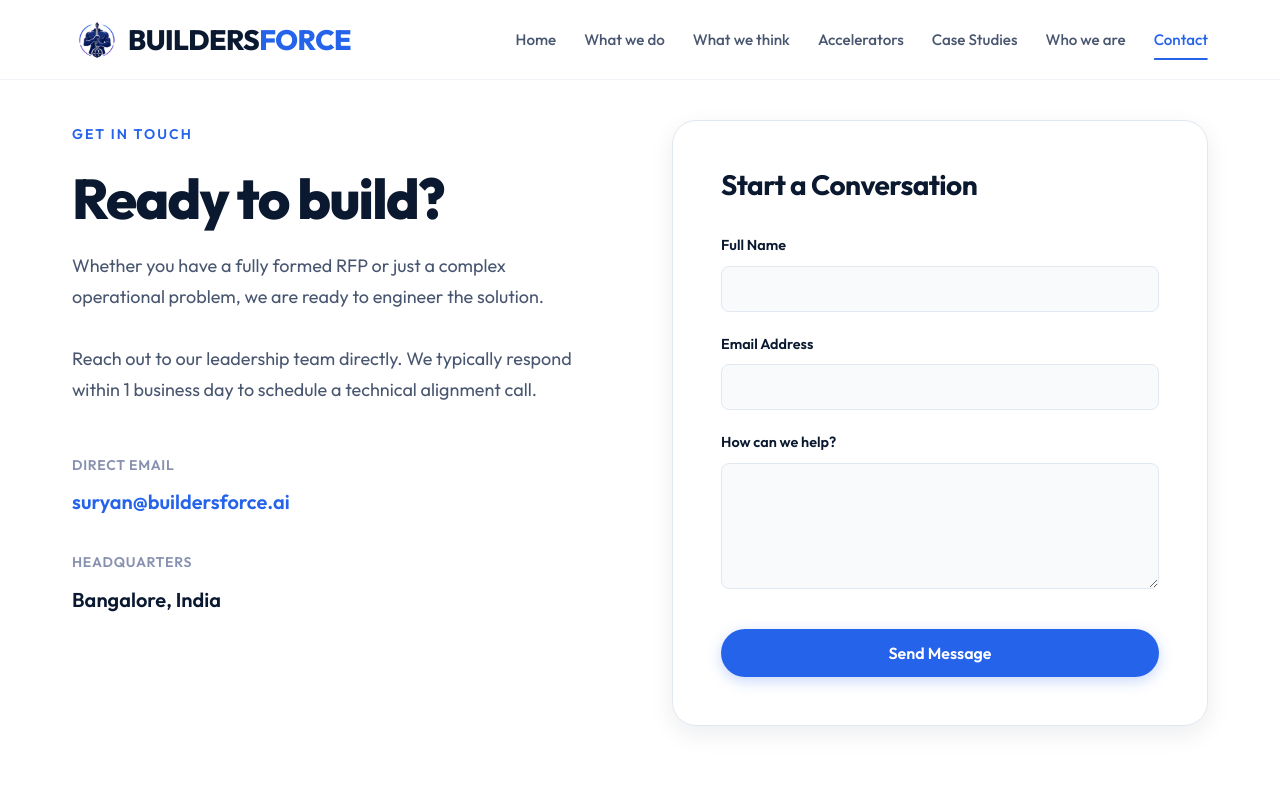
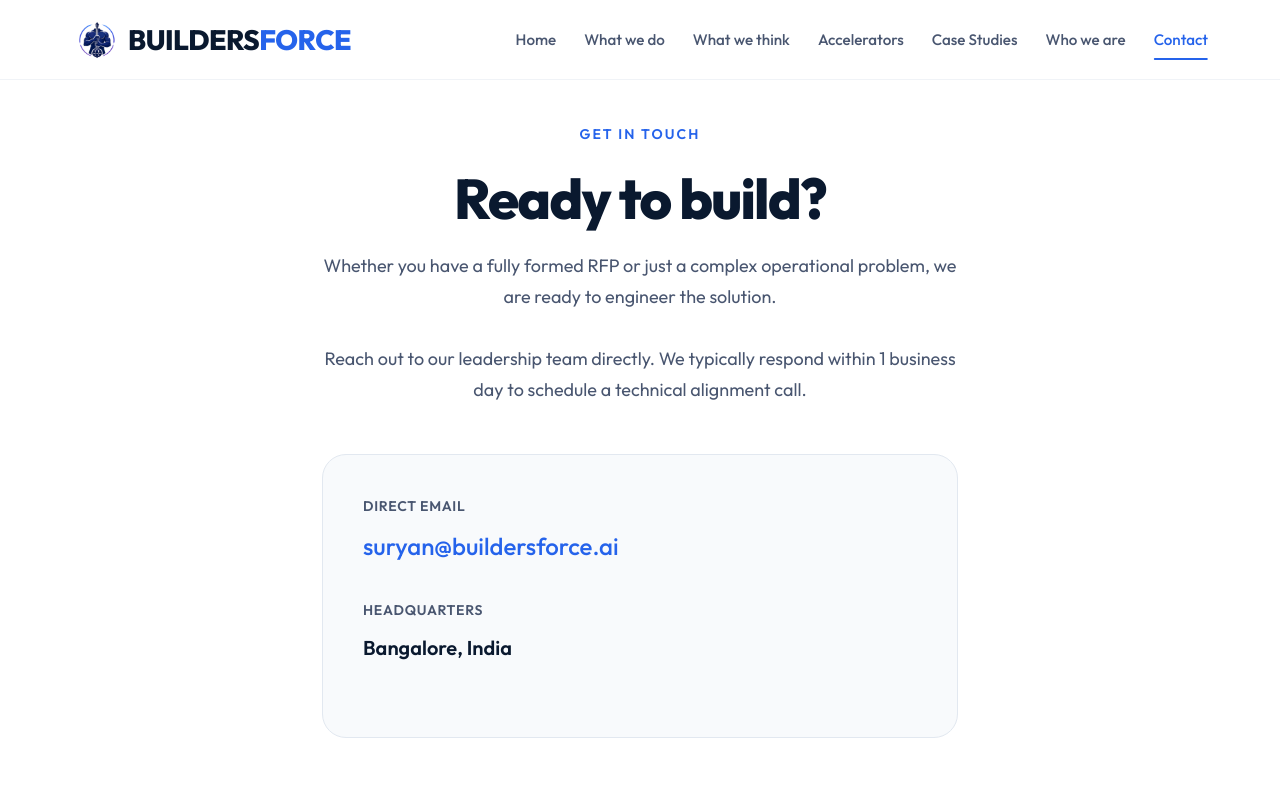
Before and after one commit to AmruthSrivatsan/BuildersForceWebsite, a React (Vite) app: page /contact in a window 1280 px wide. Shown: the top 800 px of the page. Built offline with nearby package versions, Linux system fonts and the light colour scheme.

Commit message:
Remove Formspree and center contact block

```diff
--- a/src/pages/Contact.jsx
+++ b/src/pages/Contact.jsx
@@ -6,54 +6,28 @@ export default function Contact() {
   return (
     <main className="main-content">
       <section className="section" style={{ paddingBottom: '160px' }}>
-        <div className="container grid-2">
+        <div className="container" style={{ maxWidth: '700px', margin: '0 auto', textAlign: 'center' }}>
           <FadeIn>
             <span className="eyebrow">Get in touch</span>
             <h1 style={{ fontSize: 'clamp(2.5rem, 5vw, 3.5rem)' }}>Ready to build?</h1>
-            <p style={{ maxWidth: '500px', marginBottom: '32px' }}>
+            <p style={{ marginBottom: '32px', fontSize: '1.125rem' }}>
               Whether you have a fully formed RFP or just a complex operational problem, we are ready to engineer the solution.
             </p>
-            <p style={{ maxWidth: '500px', color: 'var(--slate-dark)' }}>
+            <p style={{ color: 'var(--slate-dark)', fontSize: '1.125rem' }}>
               Reach out to our leadership team directly. We typically respond within 1 business day to schedule a technical alignment call.
             </p>
 
-            <div style={{ marginTop: '48px' }}>
-              <div className="contact-item">
-                <span className="contact-label">Direct Email</span>
-                <span className="contact-value" style={{ color: 'var(--blue)' }}>{GLOBAL.email}</span>
+            <div style={{ marginTop: '48px', padding: '40px', background: 'var(--off-white)', borderRadius: 'var(--radius-lg)', border: '1px solid var(--border)', textAlign: 'left' }}>
+              <div className="contact-item" style={{ marginBottom: '32px' }}>
+                <span className="contact-label" style={{ display: 'block', marginBottom: '8px', fontWeight: '600', color: 'var(--slate-dark)' }}>Direct Email</span>
+                <a href={`mailto:${GLOBAL.email}`} className="contact-value" style={{ color: 'var(--blue)', fontSize: '1.5rem', textDecoration: 'none', fontWeight: '500' }}>
+                  {GLOBAL.email}
+                </a>
               </div>
               <div className="contact-item">
-                <span className="contact-label">Headquarters</span>
-                <span className="contact-value">Bangalore, India</span>
+                <span className="contact-label" style={{ display: 'block', marginBottom: '8px', fontWeight: '600', color: 'var(--slate-dark)' }}>Headquarters</span>
+                <span className="contact-value" style={{ fontSize: '1.25rem' }}>Bangalore, India</span>
               </div>
-            </div>
-          </FadeIn>
-
-          <FadeIn delay={200}>
-            <div className="contact-box">
-              <h3 style={{ marginBottom: '32px' }}>Start a Conversation</h3>
-
-              {/* Replace YOUR_FORM_ID with the actual Formspree form ID */}
-              <form action="https://formspree.io/f/YOUR_FORM_ID" method="POST" style={{ display: 'flex', flexDirection: 'column', gap: '20px' }}>
-                <div>
-                  <label htmlFor="name" style={{ display: 'block', marginBottom: '8px', fontWeight: '600', fontSize: '0.9rem' }}>Full Name</label>
-                  <input type="text" id="name" name="name" required style={{ width: '100%', padding: '12px', border: '1px solid var(--border)', borderRadius: '4px', fontSize: '1rem' }} />
-                </div>
-
-                <div>
-                  <label htmlFor="email" style={{ display: 'block', marginBottom: '8px', fontWeight: '600', fontSize: '0.9rem' }}>Email Address</label>
-                  <input type="email" id="email" name="email" required style={{ width: '100%', padding: '12px', border: '1px solid var(--border)', borderRadius: '4px', fontSize: '1rem' }} />
-                </div>
-
-                <div>
-                  <label htmlFor="message" style={{ display: 'block', marginBottom: '8px', fontWeight: '600', fontSize: '0.9rem' }}>How can we help?</label>
-                  <textarea id="message" name="message" rows="5" required style={{ width: '100%', padding: '12px', border: '1px solid var(--border)', borderRadius: '4px', fontSize: '1rem', resize: 'vertical' }}></textarea>
-                </div>
-
-                <button type="submit" className="btn btn-primary" style={{ width: '100%', marginTop: '12px' }}>
-                  Send Message
-                </button>
-              </form>
             </div>
           </FadeIn>
         </div>
```
